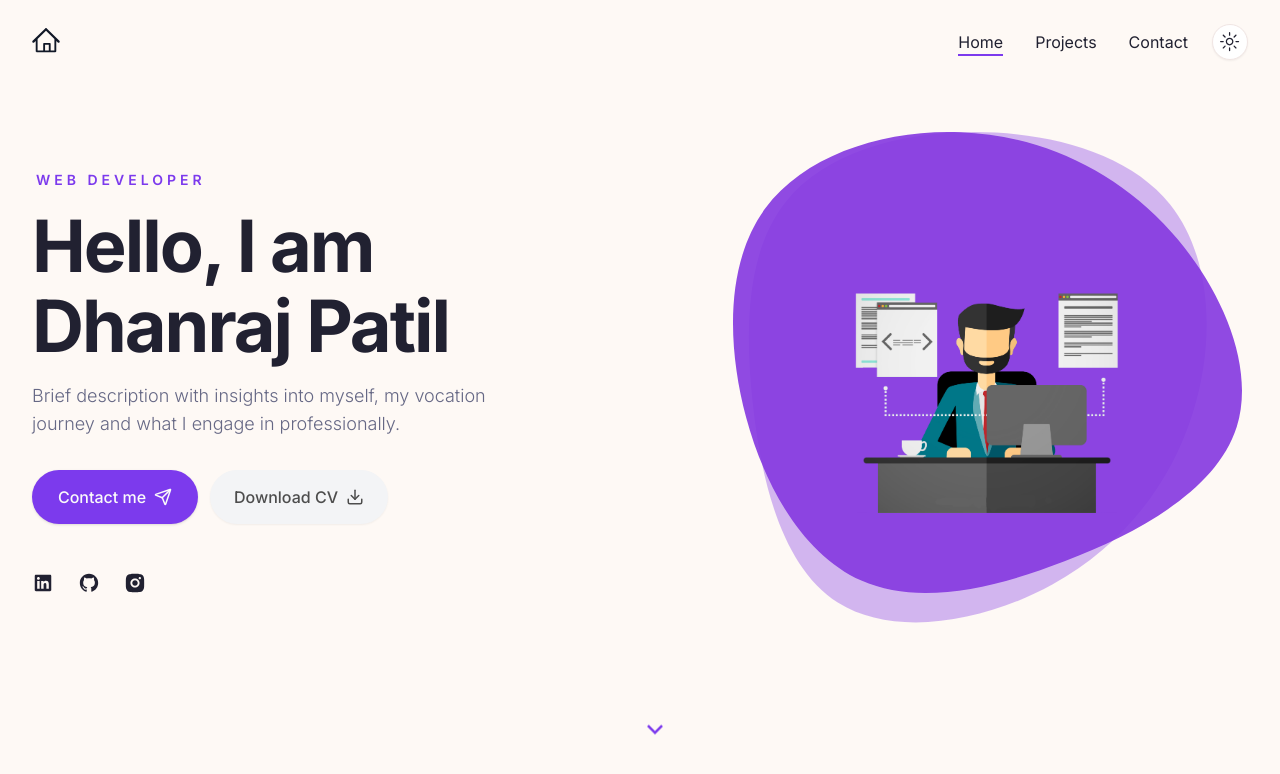
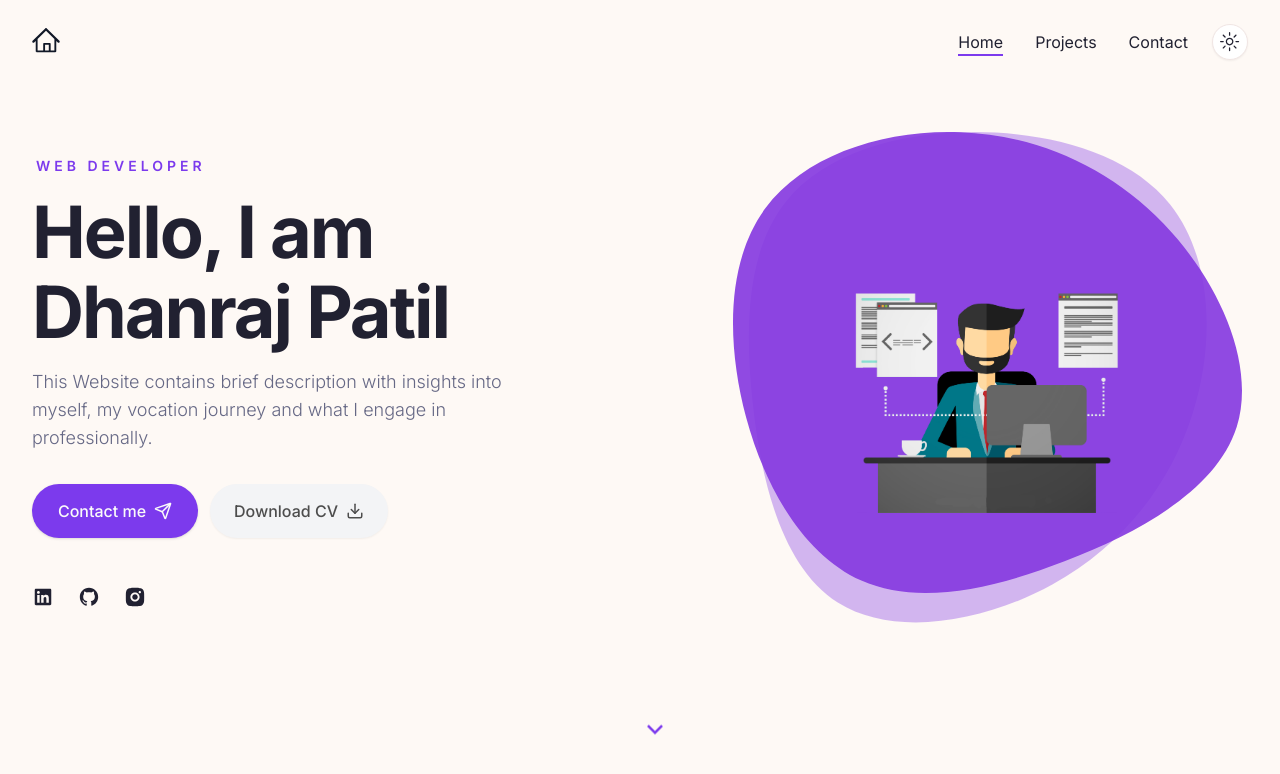
Before and after one commit to dhanraj12i/portfolio, a Next.js app: page / in a window 1280 px wide. Shown: the top 774 px of the page. Built offline with nearby package versions, Linux system fonts and the light colour scheme.

Commit message:
fix: stage2: text correction homepage

```diff
--- a/components/Hero.tsx
+++ b/components/Hero.tsx
@@ -1,4 +1,5 @@
 "use client";
+
 import Link from "next/link";
 import { Download, Send } from "lucide-react";
 
@@ -18,8 +19,8 @@ const Hero = () => {
             </div>
             <h1 className="heading-h1 mb-4">Hello, I am Dhanraj Patil</h1>
             <p className="subtitle max-w-[490px] mx-auto xl:mx-0">
-              Brief description with insights into myself, my vocation journey
-              and what I engage in professionally.
+              This Website contains brief description with insights into myself,
+              my vocation journey and what I engage in professionally.
             </p>
             <div className="flex flex-col gap-y-3 md:flex-row gap-x-3 mx-auto xl:mx-0 mb-12">
               <Link href="/contact">
```
